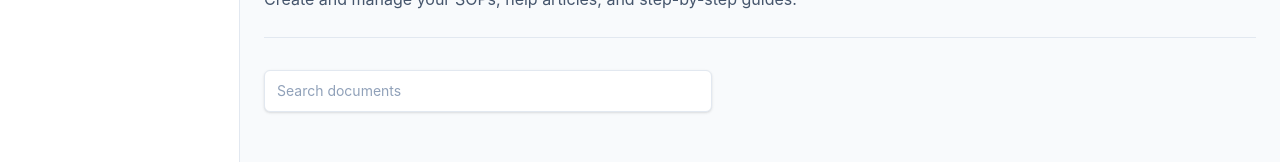
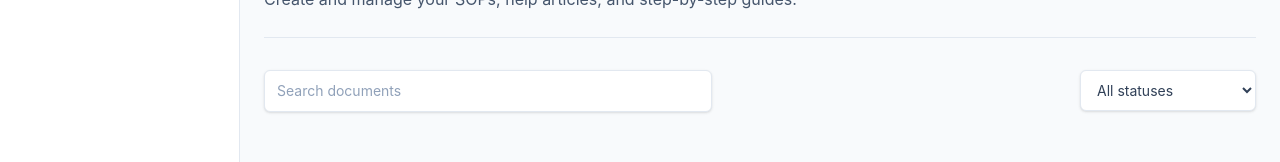
Before and after one commit to Pandikumarcodes/stepscribe-ai, a React (Vite) app in the folder frontend/: page / in a window 1280 px wide. Shown: the part 284-446 px from the top of the page. Built offline with nearby package versions, Linux system fonts and the light colour scheme.

Commit message:
feat(frontend): add static document status filter

```diff
--- a/frontend/src/App.tsx
+++ b/frontend/src/App.tsx
@@ -2,14 +2,16 @@ import { Route, Routes } from 'react-router-dom'
 import { AppLayout } from './components/layout/AppLayout'
 import { DocumentsHeader } from './features/documents/components/DocumentsHeader'
 import { SearchInput } from './features/documents/components/SearchInput'
+import { StatusFilter } from './features/documents/components/StatusFilter'
 
 function HomePage() {
   return (
     <AppLayout>
       <div className="w-full max-w-5xl">
         <DocumentsHeader />
-        <div className="mt-8">
+        <div className="mt-8 flex flex-col gap-4 sm:flex-row sm:items-center">
           <SearchInput />
+          <StatusFilter />
         </div>
         <section className="mt-16 max-w-2xl" aria-labelledby="product-heading">
           <p className="text-sm font-semibold tracking-[0.24em] text-indigo-600 uppercase">
--- /dev/null
+++ b/frontend/src/features/documents/components/StatusFilter.tsx
@@ -0,0 +1,18 @@
+export function StatusFilter() {
+  return (
+    <div className="w-full sm:w-44 sm:shrink-0">
+      <label htmlFor="document-status" className="sr-only">
+        Filter documents by status
+      </label>
+      <select
+        id="document-status"
+        defaultValue="all"
+        className="w-full rounded-md border border-slate-200 bg-white px-3 py-2.5 text-sm text-slate-700 shadow-sm outline-none focus:border-indigo-500 focus:ring-2 focus:ring-indigo-500/20"
+      >
+        <option value="all">All statuses</option>
+        <option value="draft">Draft</option>
+        <option value="published">Published</option>
+      </select>
+    </div>
+  )
+}
```
